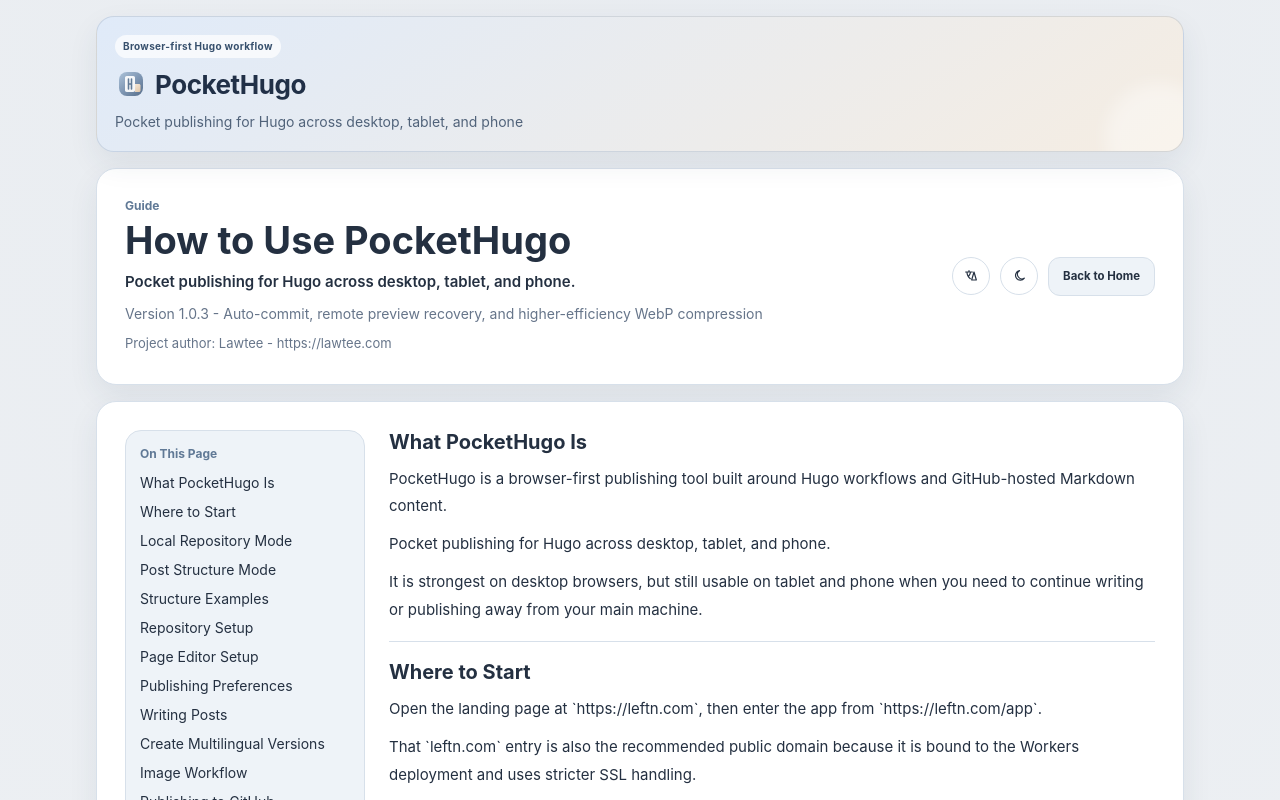
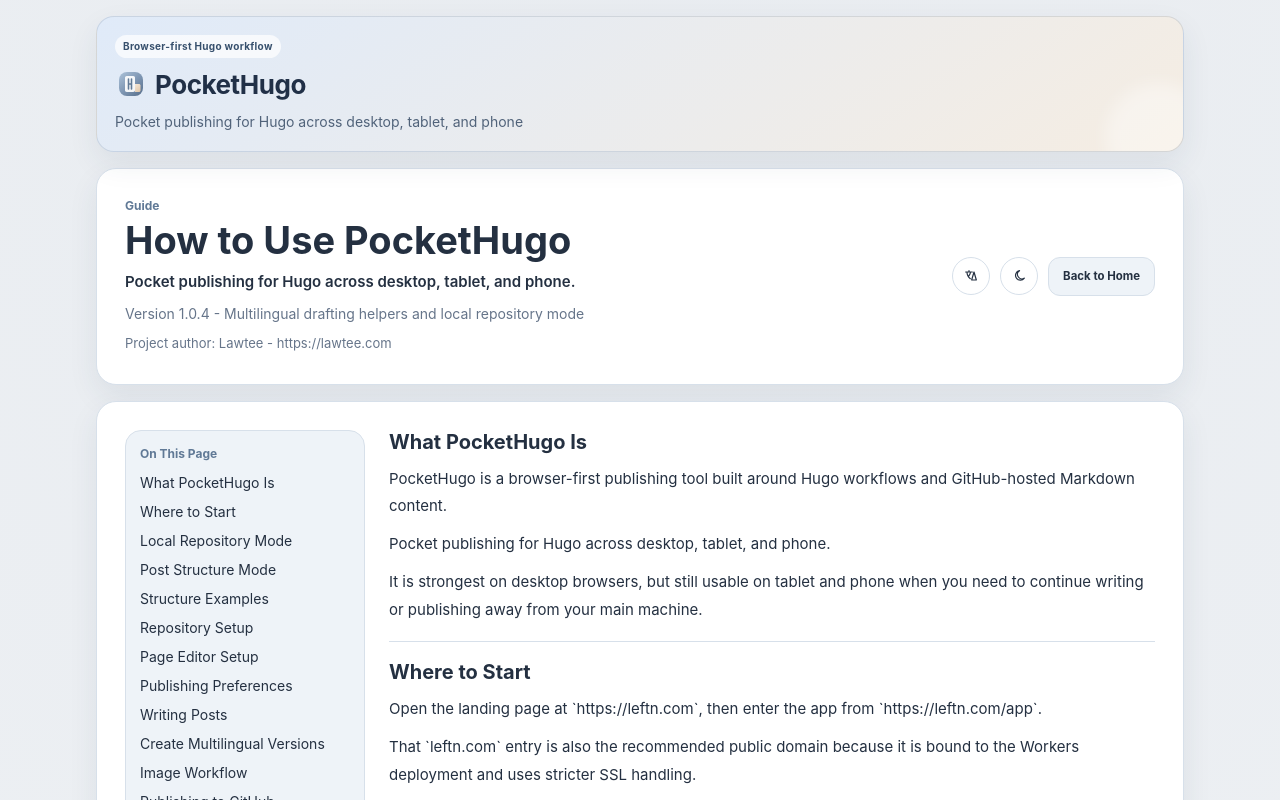
Before and after one commit to h2dcc/pocket-hugo, a Next.js app: page /guide in a window 1280 px wide. Shown: the top 800 px of the page. Built offline with nearby package versions, Linux system fonts and the light colour scheme; no server answers.

Commit message:
chore: prepare v1.0.4 release notes and version bump

```diff
--- a/app/guide/page.tsx
+++ b/app/guide/page.tsx
@@ -435,8 +435,8 @@
             </p>
             <p style={{ margin: 0, color: 'var(--muted)', lineHeight: 1.8, fontSize: 14 }}>
               {isEnglish
-                ? 'Version 1.0.3 - Auto-commit, remote preview recovery, and higher-efficiency WebP compression'
-                : '版本 1.0.3 - 自动提交、远程预览恢复与更高效的 WebP 压缩'}
+                ? 'Version 1.0.4 - Multilingual drafting helpers and local repository mode'
+                : '版本 1.0.4 - 多语言草稿辅助与本地仓库模式'}
             </p>
             <p style={{ margin: 0, color: 'var(--muted)', lineHeight: 1.8, fontSize: 13 }}>
               {isEnglish
--- a/package.json
+++ b/package.json
@@ -1,6 +1,6 @@
 {
   "name": "hugoweb",
-  "version": "1.0.3",
+  "version": "1.0.4",
   "description": "A Hugo publishing tool with a web frontend",
   "license": "MIT",
   "main": "index.js",
```
Also changed, not shown: 1 other file (tests, documents, lock files or other folders).
